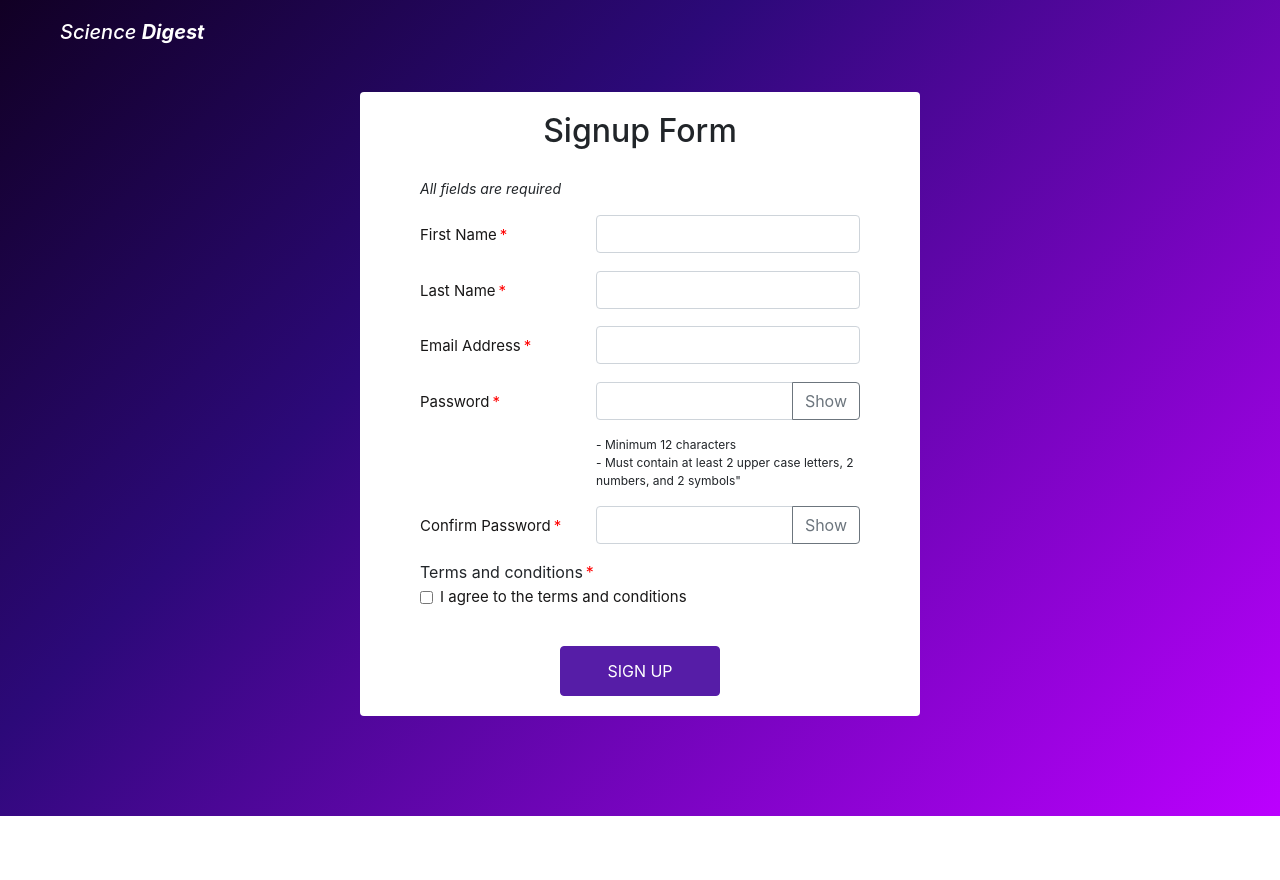
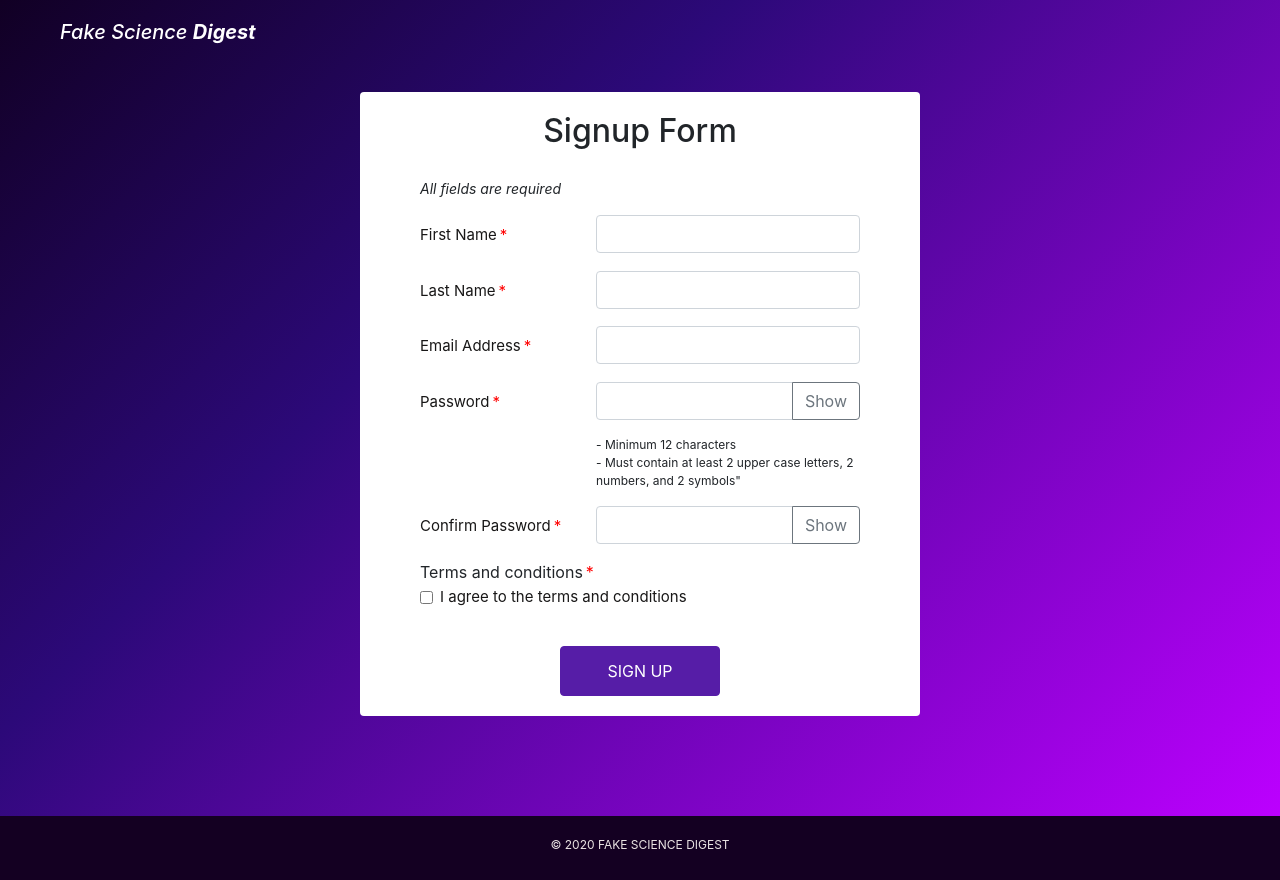
Before and after one commit to hellowhirl/form-template, a React (Create React App) app: page / in a window 1280 px wide. Before the commit the page ends 816 px from the top, so only its background shows below. Built offline with nearby package versions, Linux system fonts and the light colour scheme.

Commit message:
footer styling

```diff
--- a/src/App.js
+++ b/src/App.js
@@ -4,17 +4,21 @@ import "./custom.scss";
 
 function App() {
   return (
+    <React.Fragment>
       <main>
         <div className="top-header">
           <h1>
-          Science <span>Digest</span>
+            Fake Science <span>Digest</span>
           </h1>
         </div>
         <div className="container">
           <Form />
         </div>
-      <footer></footer>
       </main>
+      <footer>
+        <p>© 2020 FAKE SCIENCE DIGEST</p>
+      </footer>
+    </React.Fragment>
   );
 }
 
--- a/src/custom.scss
+++ b/src/custom.scss
@@ -1,4 +1,16 @@
 @import "~bootstrap/scss/bootstrap.scss";
+
+body {
+  background-color: #140022;
+}
+
+footer {
+  padding: 20px 0 10px;
+  background-color: #140022;
+  color: rgb(235, 228, 228);
+  text-align: center;
+  font-size: 12px;
+}
 
 .errorMessage {
   margin-bottom: 0;
```
Also changed, not shown: 12 other files (tests, documents, lock files or other folders). Lines whose indentation alone changed are shown as unchanged.
